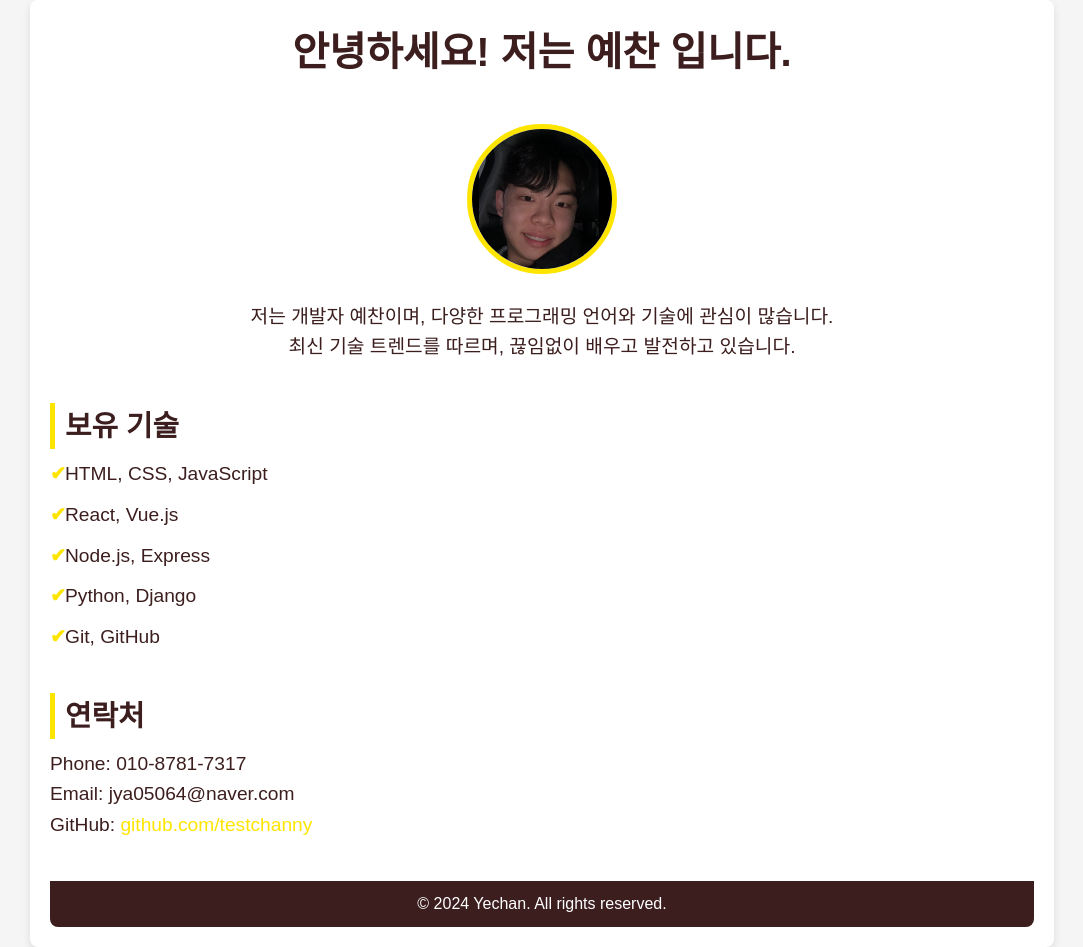
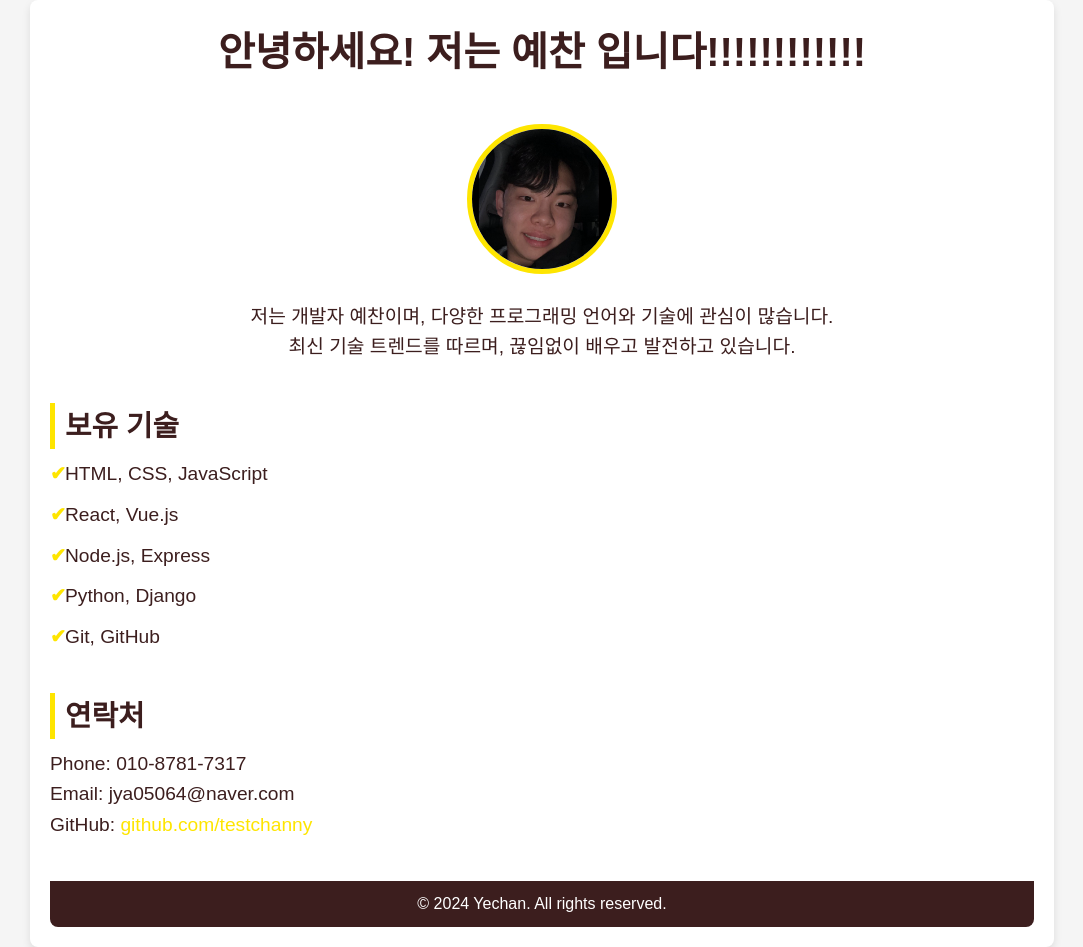
Before and after one commit to testchanny/mastering-git-github, a website: page public/index.html in a window 1280 px wide. Shown: the whole page, without its empty margins (98-1181 px from the left). Drawn offline with Linux system fonts and the light colour scheme.

Commit message:
Change header

```diff
--- a/public/index.html
+++ b/public/index.html
@@ -10,7 +10,7 @@
 <body>
     <div class="container">
         <header>
-            <h1>안녕하세요! 저는 예찬 입니다.</h1>
+            <h1>안녕하세요! 저는 예찬 입니다!!!!!!!!!!!!</h1>
         </header>
 
         <section class="profile">
```
